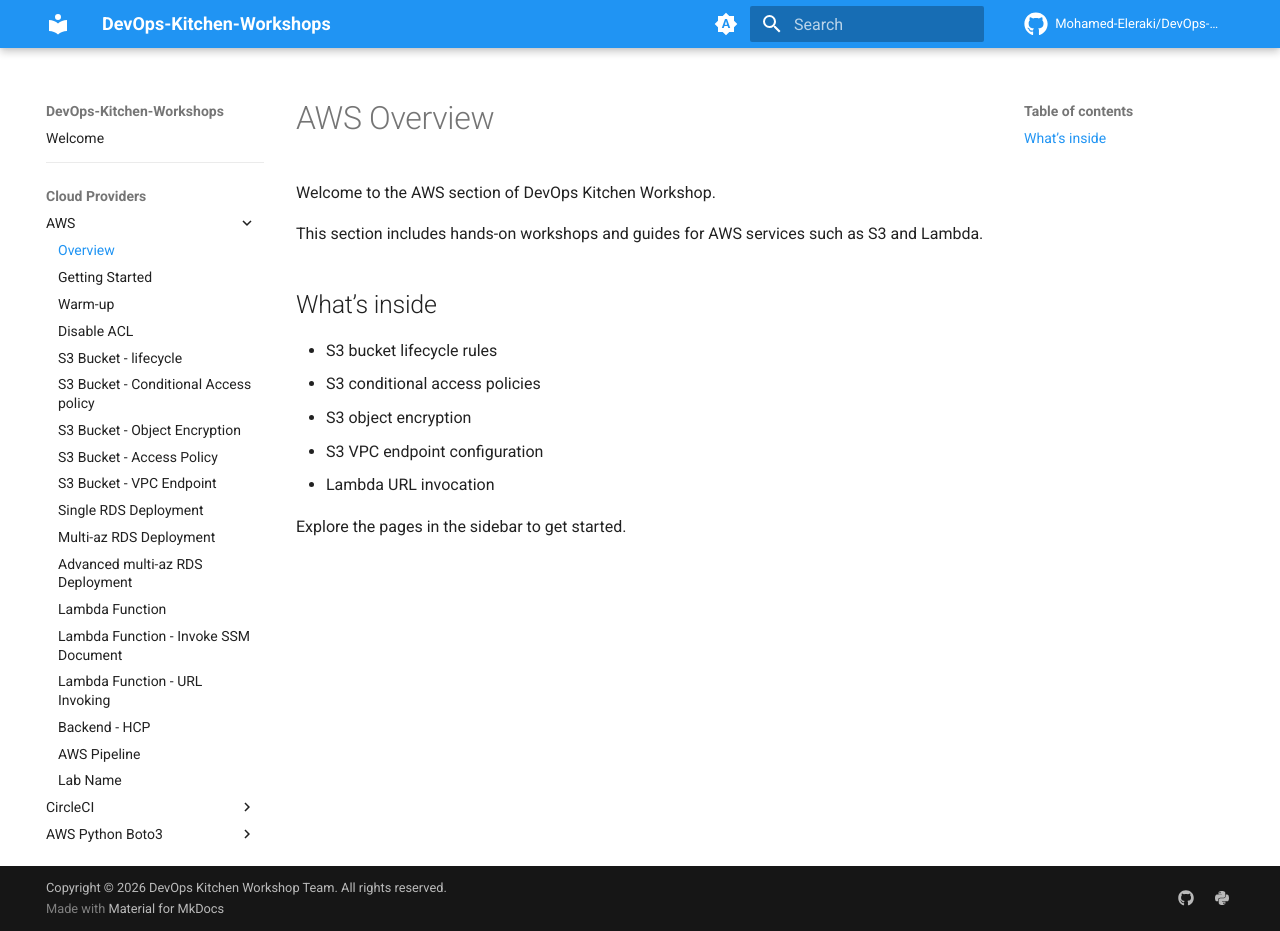
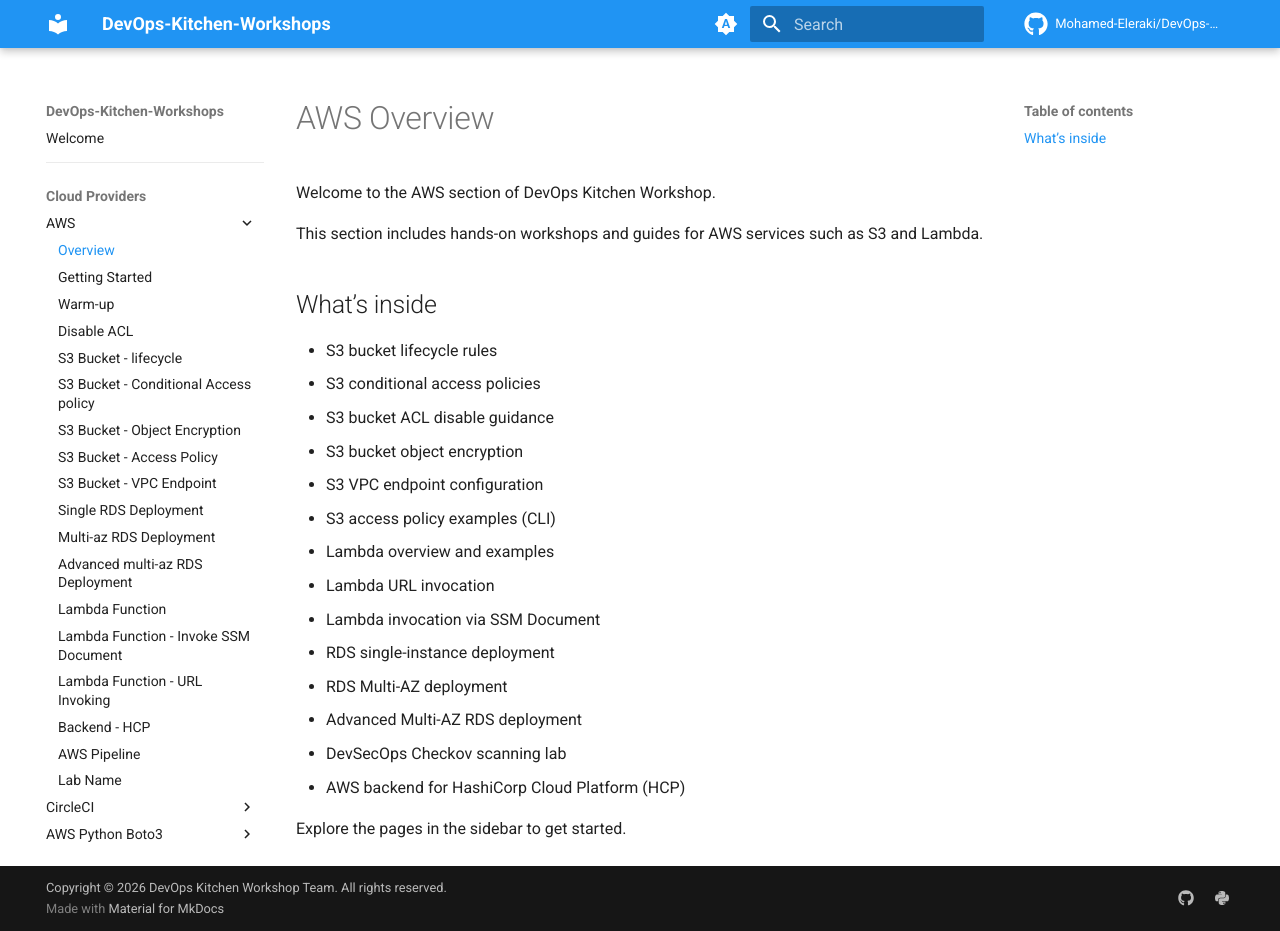
Before and after one commit to Mohamed-Eleraki/DevOps-Kitchen-Workshop, an MkDocs documentation site: the page built from docs/aws/index.md, in a window 1280 px wide and 931 px high. Built offline with MkDocs 1.6.1 and Material for MkDocs 9.7.7, drawn with Linux system fonts in a browser that asks for light colours; comment, search, counter and statistics services are not loaded; the version menu is left out.

Commit message:
upd: aws/index/whats inside

```diff
--- a/docs/aws/index.md
+++ b/docs/aws/index.md
@@ -5,11 +5,20 @@
 This section includes hands-on workshops and guides for AWS services such as S3 and Lambda.
 
 ## What’s inside
-
 - S3 bucket lifecycle rules
 - S3 conditional access policies
-- S3 object encryption
+- S3 bucket ACL disable guidance
+- S3 bucket object encryption
 - S3 VPC endpoint configuration
+- S3 access policy examples (CLI)
+- Lambda overview and examples
 - Lambda URL invocation
+- Lambda invocation via SSM Document
+- RDS single-instance deployment
+- RDS Multi-AZ deployment
+- Advanced Multi-AZ RDS deployment
+- DevSecOps Checkov scanning lab
+- AWS backend for HashiCorp Cloud Platform (HCP)
+
 
 Explore the pages in the sidebar to get started.
```
